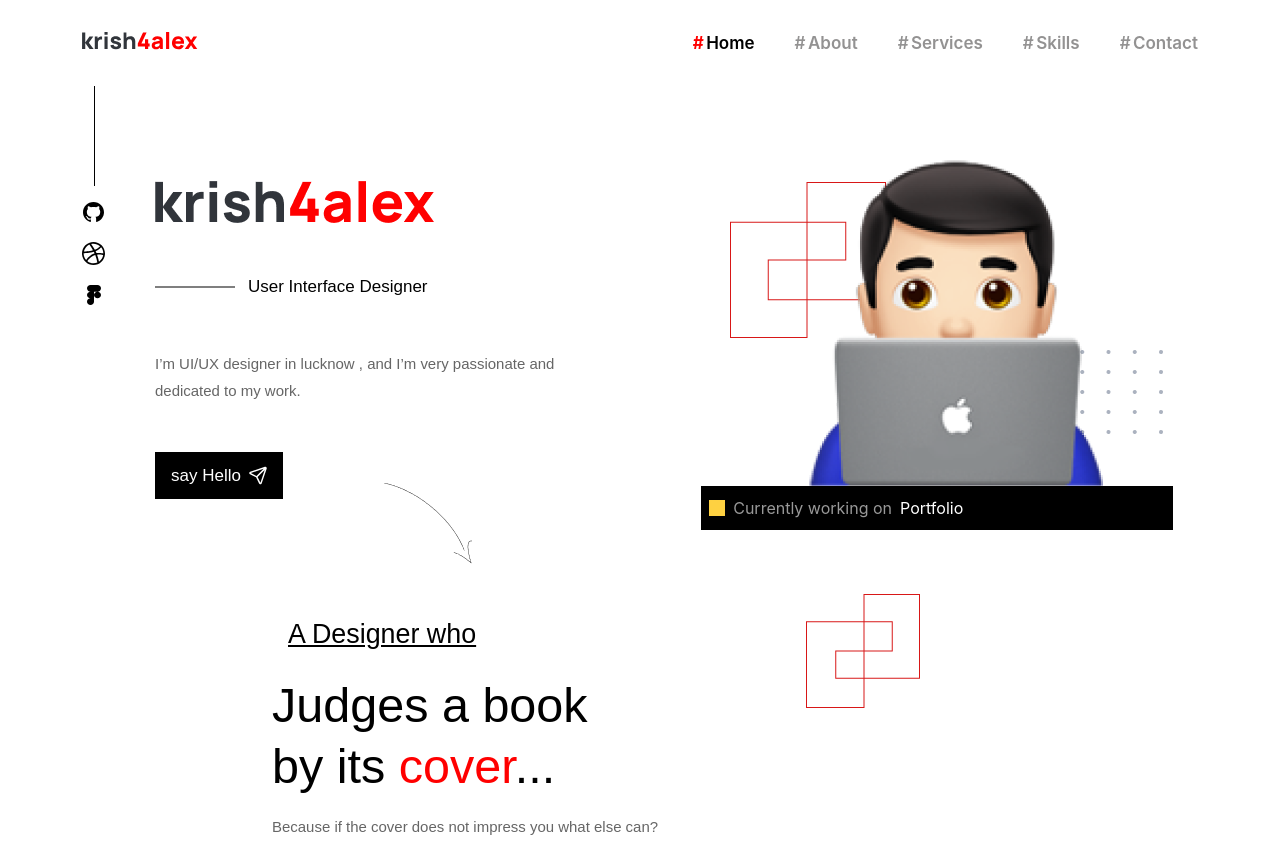
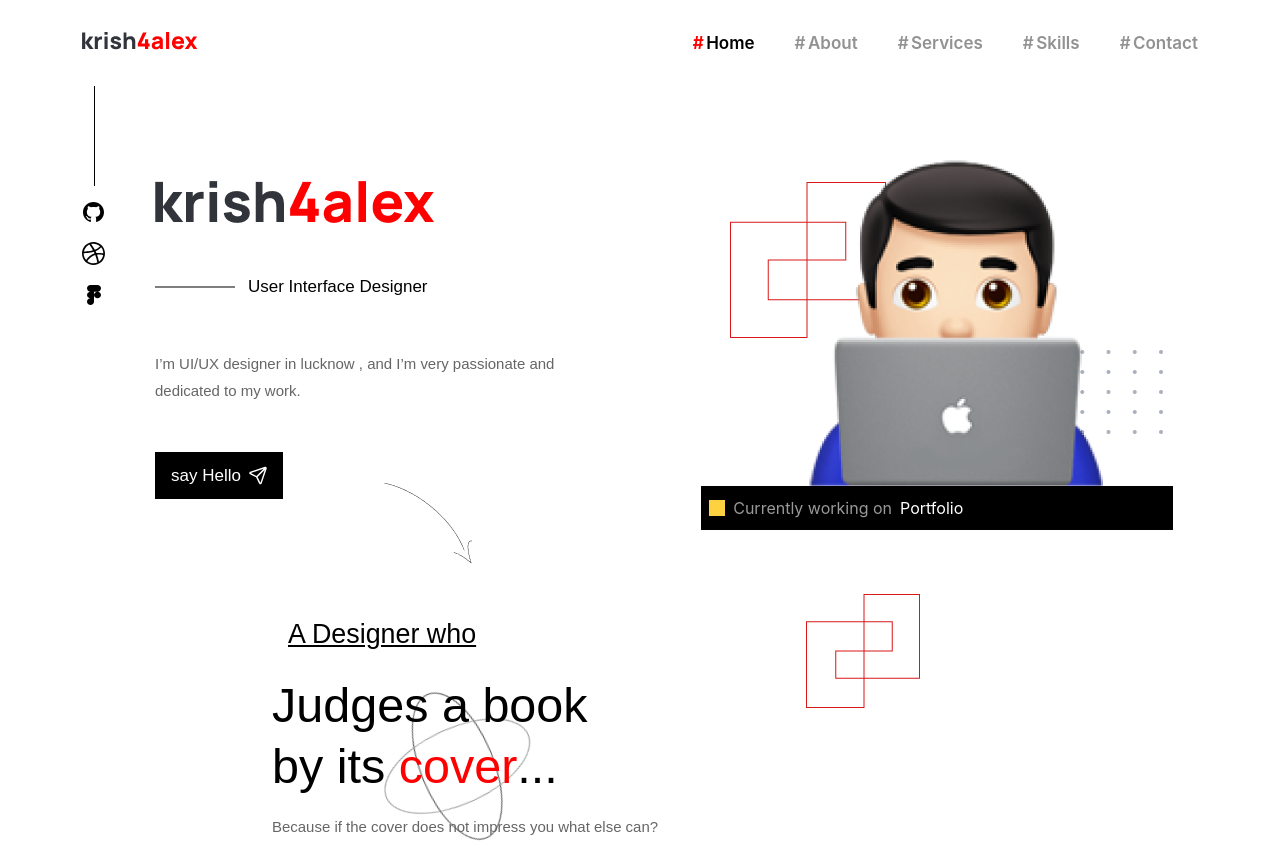
Before and after one commit to MichalJankowsk/Krish, a Next.js app: page / in a window 1280 px wide. Shown: the top 842 px of the page. Built offline with nearby package versions, Linux system fonts and the light colour scheme; a web font is replaced by a local one.

Commit message:
Animation Cover

```diff
--- a/src/sections/hero/Hero.module.scss
+++ b/src/sections/hero/Hero.module.scss
@@ -104,6 +104,32 @@
 
   span {
     color: $primaryClr;
+    position: relative;
+
+    &::before,
+    &::after {
+      content: '';
+      position: absolute;
+      top: 50%;
+      left: -20px;
+      translate: 0 -50%;
+      width: 130%;
+      height: 68px;
+      border: 1px solid $black;
+      border-radius: 100%;
+      animation: spin 10s ease-in-out infinite alternate;
+      z-index: -1;
+      background-color: transparent;
+    }
+
+    &::before {
+      animation-delay: 0.25s;
+    }
+
+    &::after {
+      animation-delay: 0.5s;
+      animation-direction: alternate-reverse;
+    }
   }
 }
 
@@ -188,3 +214,16 @@
     display: none;
   }
 }
+
+@keyframes spin {
+  0% {
+    height: 80px;
+    rotate: 30deg;
+    border-color: $halfWhite;
+  }
+  100% {
+    height: 68px;
+    rotate: (1turn);
+    border-color: $black;
+  }
+}
--- a/src/styles/animations.scss
+++ b/src/styles/animations.scss
@@ -37,6 +37,12 @@
   }
   100% {
     transform: translateY(0);
+  }
+}
+
+@keyframes spin {
+  100% {
+    rotate: (1turn);
   }
 }
 
```
